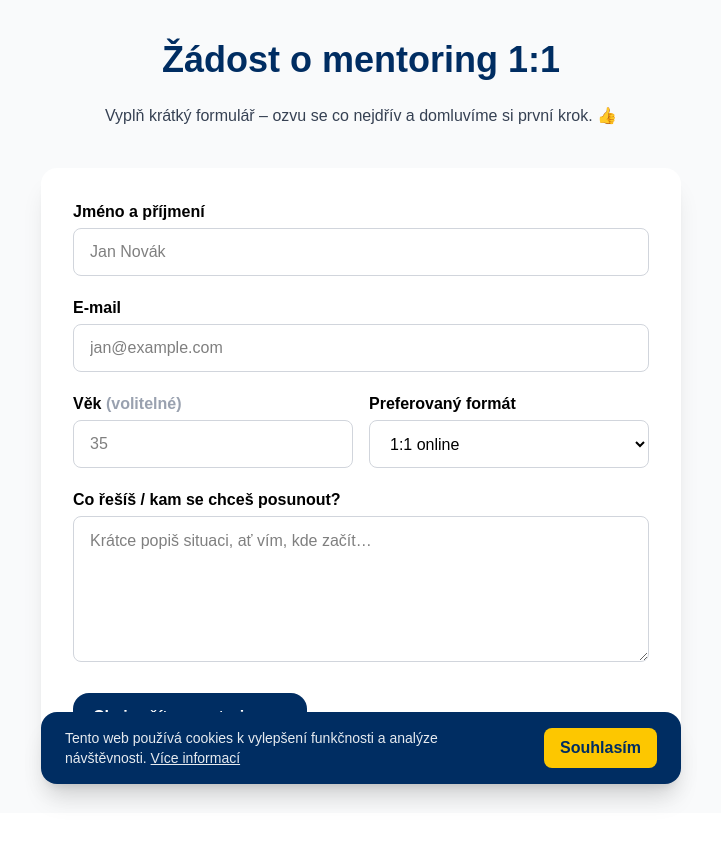
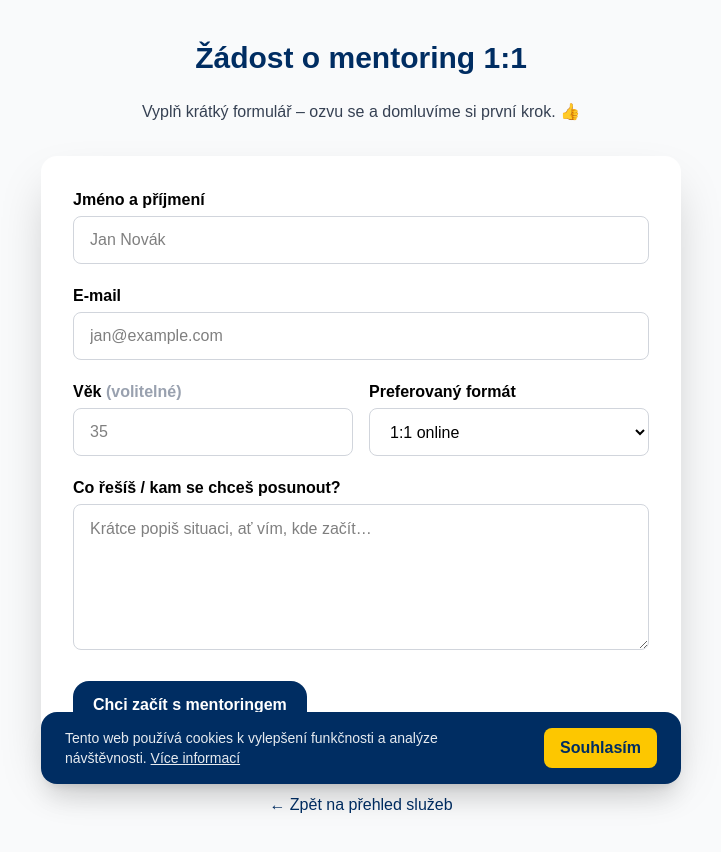
Before and after one commit to digitatastudio/digitata, a Next.js app: page / in a window 1280 px wide. Shown: the top 852 px of the page, without its empty margins (279-1000 px from the left). Before the commit the page ends 813 px from the top, so only its background shows below. Built offline with nearby package versions, Linux system fonts and the light colour scheme.

Commit message:
Mentoring form as standalone page at /mentoring

```diff
--- a/src/app/components/Services.tsx
+++ b/src/app/components/Services.tsx
@@ -1,36 +1,73 @@
 "use client";
+import React from "react";
+import Link from "next/link";
+import { FaUserFriends, FaVideo, FaPodcast } from "react-icons/fa";
 
-import React, { useState } from "react";
-import MentoringModal from "@/app/components/MentoringModal";
-import MentoringForm from "@/app/components/MentoringForm";
+function Card({
+  icon,
+  title,
+  description,
+  href,
+  newTab,
+}: {
+  icon: React.ReactNode;
+  title: string;
+  description: string;
+  href: string;
+  newTab?: boolean;
+}) {
+  return (
+    <Link
+      href={href}
+      {...(newTab ? { target: "_blank", rel: "noopener noreferrer" } : {})}
+      className="group bg-white p-10 rounded-2xl shadow-lg text-center transition-all duration-300 hover:-translate-y-2 hover:shadow-2xl focus:outline-none focus-visible:ring-2 focus-visible:ring-[#002D62]/30"
+    >
+      <div className="text-6xl mx-auto mb-6 transition-transform duration-300 group-hover:scale-110" style={{ color: "#002D62" }}>
+        {icon}
+      </div>
+      <h3 className="text-4xl font-extrabold mb-6" style={{ color: "#002D62" }}>
+        {title}
+      </h3>
+      <p className="text-lg md:text-xl text-gray-900 leading-relaxed font-medium group-hover:text-gray-700 transition-colors duration-300">
+        {description}
+      </p>
+    </Link>
+  );
+}
 
 export default function Services() {
-  const [open, setOpen] = useState(false);
-
-  function handleClick() {
-    console.log("[Services] Mentoring click"); // sanity log
-    setOpen(true);
-  }
-
   return (
     <section id="services" className="py-16 bg-gray-100">
-      <div className="max-w-xl mx-auto px-6 text-center space-y-6">
-        <h2 className="text-3xl font-bold" style={{ color: "#002D62" }}>
+      <div className="container mx-auto px-6">
+        <h2 className="text-4xl font-bold text-center mb-12" style={{ color: "#002D62" }}>
           Jak ti pomůžu
         </h2>
 
-        <button
-          type="button"
-          onClick={handleClick}
-          className="rounded-2xl bg-[#002D62] text-white px-6 py-4 font-semibold hover:bg-[#003B88]"
-        >
-          Otevřít Mentoring formulář
-        </button>
+        <div className="grid grid-cols-1 md:grid-cols-3 gap-12">
+          <Card
+            icon={<FaUserFriends />}
+            title="Mentoring 1:1"
+            description="Osobní mentoring pro tvůj růst a disciplínu."
+            href="/mentoring"
+          />
+
+          <Card
+            icon={<FaVideo />}
+            title="Online kurzy"
+            description="Video kurzy plné praktických tipů pro táty."
+            href={process.env.NEXT_PUBLIC_YT_URL ?? "https://www.youtube.com/@digitata_studio"}
+            newTab
+          />
+
+          <Card
+            icon={<FaPodcast />}
+            title="Podcast"
+            description="Otcovství, růst a reálné příběhy bez cenzury."
+            href={process.env.NEXT_PUBLIC_SPOTIFY_URL ?? "https://open.spotify.com/"}
+            newTab
+          />
+        </div>
       </div>
-
-      <MentoringModal open={open} onClose={() => setOpen(false)}>
-        <MentoringForm onSuccess={() => setOpen(false)} />
-      </MentoringModal>
     </section>
   );
 }
--- a/src/app/page.tsx
+++ b/src/app/page.tsx
@@ -1,26 +1,31 @@
-// src/app/mentoring/page.tsx
+"use client";
+
 import React from "react";
-import MentoringForm from "@/app/components/MentoringForm"; // pokud to hází chybu, použij relativní: ../../components/MentoringForm
-
-export const metadata = {
-  title: "Žádost o mentoring 1:1 | DIGITÁTA",
-  description: "Vyplň krátký formulář – ozvu se a domluvíme si první krok.",
-};
+import MentoringForm from "@/app/components/MentoringForm";
 
 export default function MentoringPage() {
   return (
     <main className="min-h-screen bg-gray-50">
-      <div className="container mx-auto max-w-2xl px-4 py-10">
-        <h1 className="text-3xl md:text-4xl font-bold text-center mb-6" style={{ color: "#002D62" }}>
+      <div className="max-w-2xl w-full mx-auto px-4 py-10">
+        <h1 className="text-3xl font-bold text-[#002D62] mb-6 text-center">
           Žádost o mentoring 1:1
         </h1>
 
-        <p className="text-center text-gray-700 mb-10">
-          Vyplň krátký formulář – ozvu se co nejdřív a domluvíme si první krok. 👍
+        <p className="text-gray-700 text-center mb-8">
+          Vyplň krátký formulář – ozvu se a domluvíme si první krok. 👍
         </p>
 
-        <div className="rounded-2xl bg-white shadow-xl p-6 md:p-8">
-          <MentoringForm onSuccess={() => { /* případně router.push('/dekuju') */ }} />
+        <div className="rounded-2xl bg-white shadow-2xl p-6 md:p-8">
+          <MentoringForm />
+        </div>
+
+        <div className="text-center mt-8">
+          <a
+            href="/#services"
+            className="text-[#002D62] hover:underline inline-block"
+          >
+            ← Zpět na přehled služeb
+          </a>
         </div>
       </div>
     </main>
```
